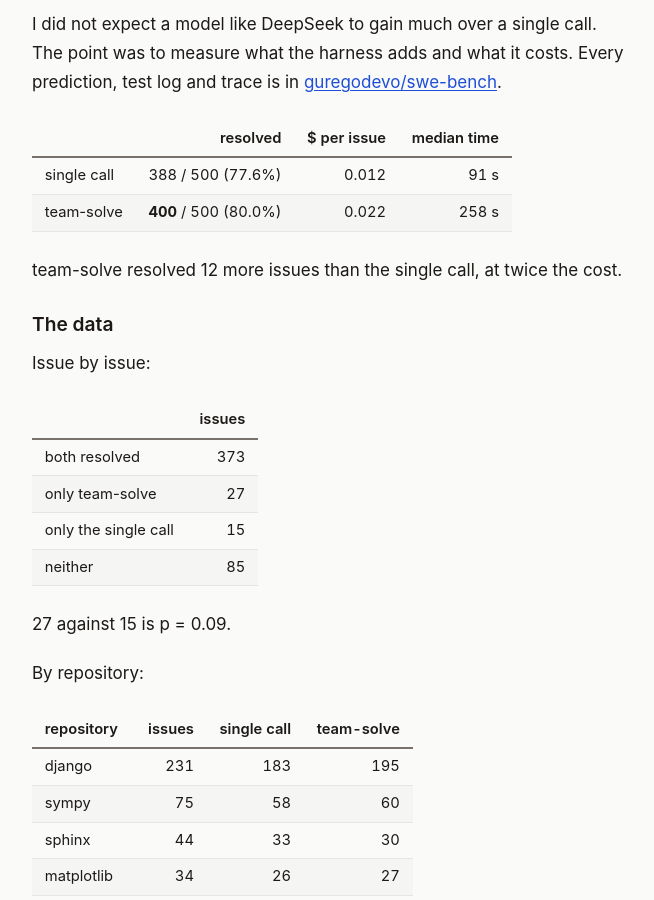
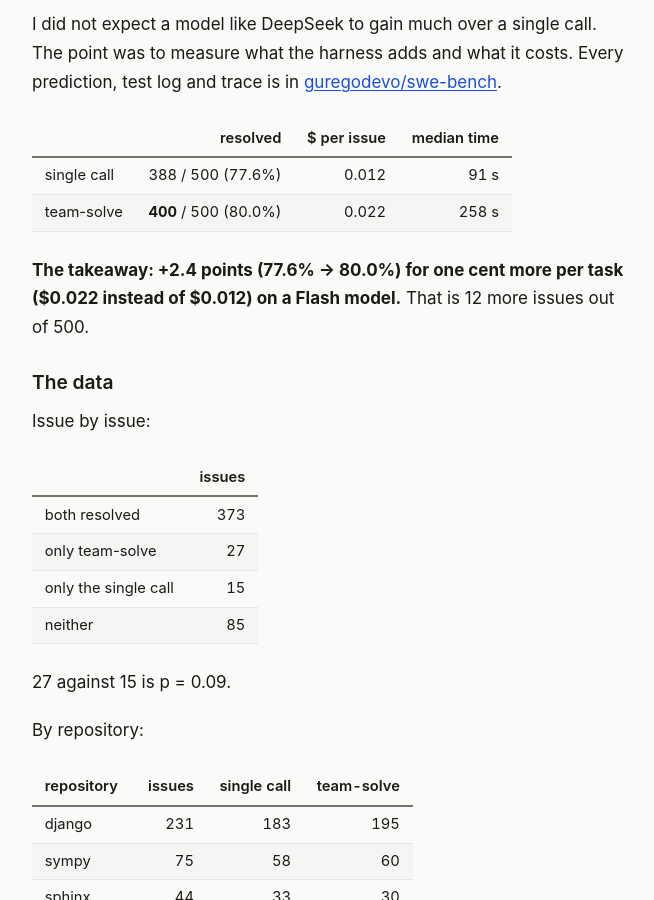
Before and after one commit to guregodevo/guregodevo.github.io, a Jekyll site: the page built from _posts/2026-11-07-swe-bench-verified-deepseek-team-solve.md, in a window 1280 px wide and 900 px high, scrolled down 688 px. Shown: the whole window, without its empty margins (312-966 px from the left). Built offline with Jekyll 4.4.1, drawn with Linux system fonts in a browser that asks for light colours.

Commit message:
The SWE-bench post: the takeaway under the results

```diff
--- a/_posts/2026-11-07-swe-bench-verified-deepseek-team-solve.md
+++ b/_posts/2026-11-07-swe-bench-verified-deepseek-team-solve.md
@@ -18,7 +18,7 @@
 | single call | 388 / 500 (77.6%) | 0.012 | 91 s |
 | team-solve | **400** / 500 (80.0%) | 0.022 | 258 s |
 
-team-solve resolved 12 more issues than the single call, at twice the cost.
+**The takeaway: +2.4 points (77.6% → 80.0%) for one cent more per task ($0.022 instead of $0.012) on a Flash model.** That is 12 more issues out of 500.
 
 ## The data
 
```
